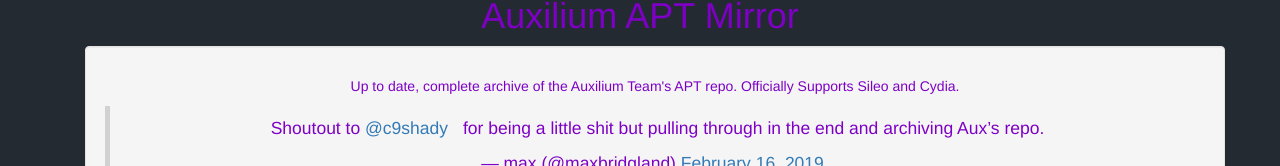
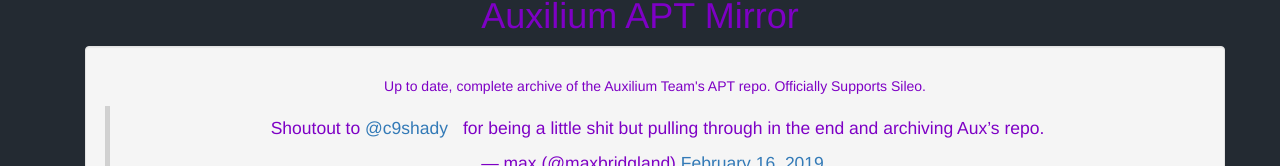
Before and after one commit to nqcshady/repo, a plain HTML site: page index.html in a window 1280 px wide. Shown: the part 224-390 px from the top of the page. Drawn offline with nearby package versions, Linux system fonts and the light colour scheme.

Commit message:
Update index.html

```diff
--- a/index.html
+++ b/index.html
@@ -23,7 +23,7 @@
 	<img src="CydiaIcon.png"> <center><h1>Auxilium APT Mirror</h1></center>
 <div class="container">
 	<div class="well">
-</p><p><center><p>Up to date, complete archive of the Auxilium Team's APT repo. Officially Supports Sileo and Cydia. </p><blockquote class="twitter-tweet" data-conversation="none" data-lang="en" data-dnt="true" data-theme="light"><p lang="en" dir="ltr">Shoutout to <a href="https://twitter.com/c9shady?ref_src=twsrc%5Etfw">@c9shady</a> for being a little shit but pulling through in the end and archiving Aux’s repo.</p>&mdash; max (@maxbridgland) <a href="https://twitter.com/maxbridgland/status/1096719473531371521?ref_src=twsrc%5Etfw">February 16, 2019</a></blockquote> <script async src="https://platform.twitter.com/widgets.js" charset="utf-8"></script></p>
+</p><p><center><p>Up to date, complete archive of the Auxilium Team's APT repo. Officially Supports Sileo. </p><blockquote class="twitter-tweet" data-conversation="none" data-lang="en" data-dnt="true" data-theme="light"><p lang="en" dir="ltr">Shoutout to <a href="https://twitter.com/c9shady?ref_src=twsrc%5Etfw">@c9shady</a> for being a little shit but pulling through in the end and archiving Aux’s repo.</p>&mdash; max (@maxbridgland) <a href="https://twitter.com/maxbridgland/status/1096719473531371521?ref_src=twsrc%5Etfw">February 16, 2019</a></blockquote> <script async src="https://platform.twitter.com/widgets.js" charset="utf-8"></script></p>
 		<a class="btn btn-sm btn-default" href="cydia://url/https://cydia.saurik.com/api/share#?source=https://auxilium.ml/">Add to Package Manager</a>
 	</center></div>
 </div>
```
